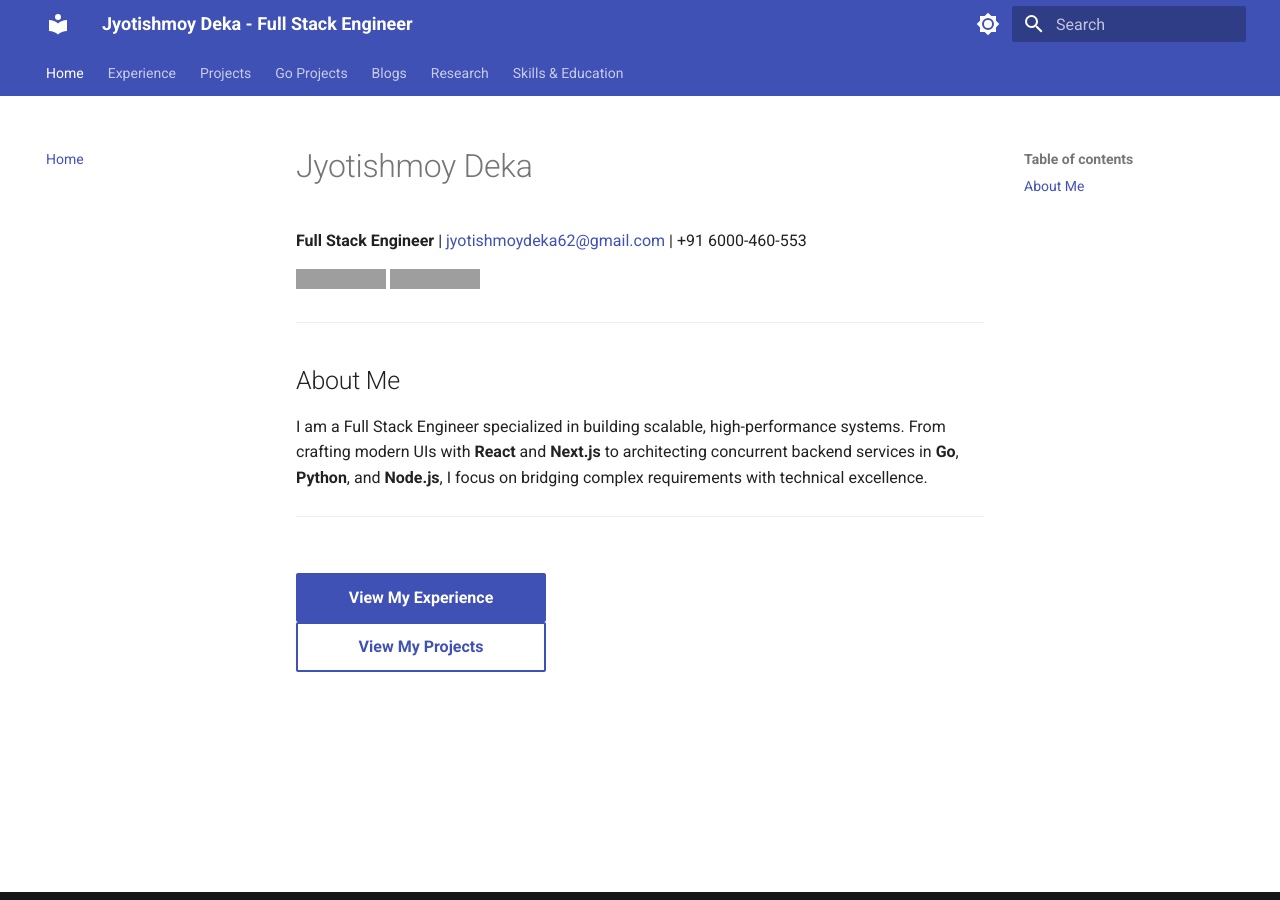
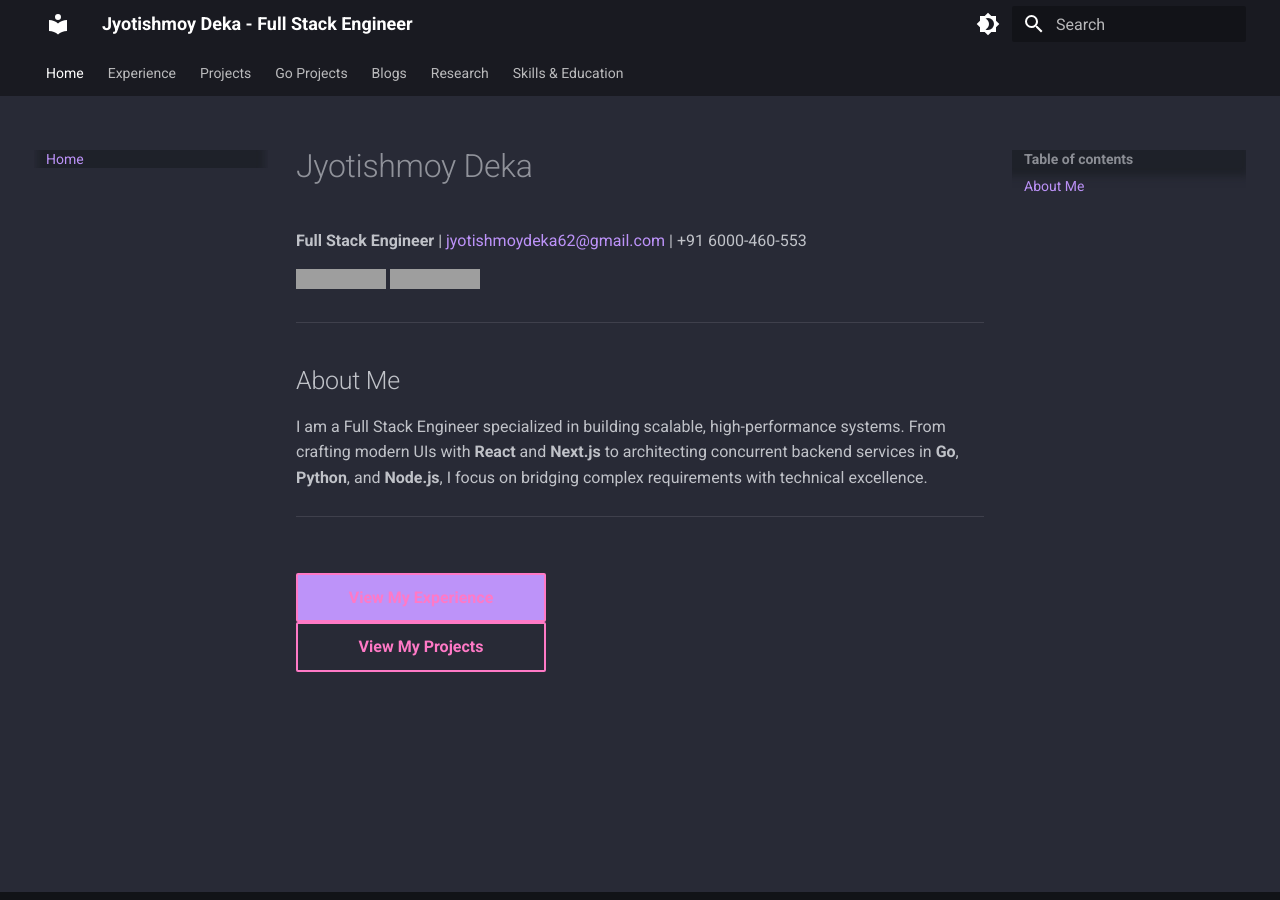
Before and after one commit to Jyotishmoy12/jyotishmoy-portfolio, an MkDocs documentation site: the page built from docs/index.md, in a window 1280 px wide. Built offline with MkDocs 1.6.1 and Material for MkDocs 9.7.7, drawn with Linux system fonts in a browser that asks for light colours; grey boxes are pictures that could not be loaded.

Commit message:
UI: Implement Dracula theme across the whole site

```diff
--- a/docs/stylesheets/extra.css
+++ b/docs/stylesheets/extra.css
@@ -1,4 +1,48 @@
-/* Force Mermaid node text to be black, overriding dark mode theme defaults */
+:root {
+    /* Dracula Palette */
+    --dracula-bg: #282a36;
+    --dracula-fg: #f8f8f2;
+    --dracula-cur: #44475a;
+    --dracula-com: #6272a4;
+    --dracula-cya: #8be9fd;
+    --dracula-gre: #50fa7b;
+    --dracula-ora: #ffb86c;
+    --dracula-pin: #ff79c6;
+    --dracula-pur: #bd93f9;
+    --dracula-red: #ff5555;
+    --dracula-yel: #f1fa8c;
+
+    /* MkDocs Overrides */
+    --md-primary-fg-color: var(--dracula-pur);
+    --md-primary-fg-color--light: var(--dracula-pur);
+    --md-primary-fg-color--dark: var(--dracula-pur);
+    --md-accent-fg-color: var(--dracula-pin);
+
+    --md-default-bg-color: var(--dracula-bg);
+    --md-default-fg-color: var(--dracula-fg);
+    --md-default-fg-color--light: var(--dracula-com);
+
+    --md-code-bg-color: var(--dracula-cur);
+    --md-code-fg-color: var(--dracula-fg);
+
+    --md-footer-bg-color: #191a21;
+    --md-footer-bg-color--dark: #191a21;
+}
+
+/* Base Styles */
+body {
+    background-color: var(--dracula-bg);
+}
+
+.md-header {
+    background-color: #191a21 !important;
+}
+
+.md-tabs {
+    background-color: #191a21 !important;
+}
+
+/* Fix Mermaid node text for Dracula */
 .md-typeset .mermaid .node .label,
 .md-typeset .mermaid .actor,
 .md-typeset .mermaid .messageText,
@@ -8,13 +52,22 @@
 .md-typeset .mermaid .edgeLabel,
 .md-typeset .mermaid text,
 .md-typeset .mermaid tspan {
-    color: #000000 !important;
-    fill: #000000 !important;
+    color: var(--dracula-bg) !important;
+    fill: var(--dracula-bg) !important;
+    font-weight: 600;
 }
 
-.md-typeset .mermaid .edgeLabel {
-    background-color: transparent !important;
-    /* Ensure edge labels have no weird dark background */
+/* Mermaid Shapes Contrast */
+.md-typeset .mermaid .node rect,
+.md-typeset .mermaid .node circle,
+.md-typeset .mermaid .node polygon,
+.md-typeset .mermaid .node path {
+    fill: var(--dracula-cya) !important;
+    stroke: var(--dracula-pur) !important;
+}
+
+.md-typeset .mermaid .edgePath .path {
+    stroke: var(--dracula-pin) !important;
 }
 
 /* Home page buttons uniform width */
@@ -34,6 +87,23 @@
     align-items: center;
 }
 
+/* Home page buttons Dracula style */
+.home-buttons .md-button--primary {
+    background-color: var(--dracula-pur) !important;
+    border-color: var(--dracula-pur) !important;
+    color: var(--dracula-bg) !important;
+}
+
+.home-buttons .md-button {
+    border-color: var(--dracula-pin) !important;
+    color: var(--dracula-pin) !important;
+}
+
+.home-buttons .md-button:hover {
+    background-color: var(--dracula-cur) !important;
+    opacity: 0.9;
+}
+
 /* Hide 'Made with Material for MkDocs' footer */
 .md-copyright {
     display: none;
--- a/mkdocs.yml
+++ b/mkdocs.yml
@@ -7,28 +7,21 @@ theme:
   name: material
   favicon: material/robot-outline
   palette:
-    # Palette toggle for light mode
-    - media: "(prefers-color-scheme: light)"
-      scheme: default
-      primary: indigo
-      accent: indigo
-      toggle:
-        icon: material/brightness-7
-        name: Switch to dark mode
-    # Palette toggle for dark mode
-    - media: "(prefers-color-scheme: dark)"
-      scheme: slate
-      primary: indigo
-      accent: indigo
+    # Dracula is dark by default, but we'll stick to a single slate scheme
+    - scheme: slate
+      primary: custom
+      accent: custom
       toggle:
         icon: material/brightness-4
-        name: Switch to light mode
+        name: Dracula Mode
   features:
-    - navigation.tabs # Top navigation tabs
-    - navigation.indexes # Clickable section headers
-    - navigation.top # Back to top button
+    - navigation.tabs
+    - navigation.indexes
+    - navigation.top
+    - navigation.tracking
     - search.suggest
     - search.highlight
+    - content.code.copy
 
 markdown_extensions:
   - admonition
```
